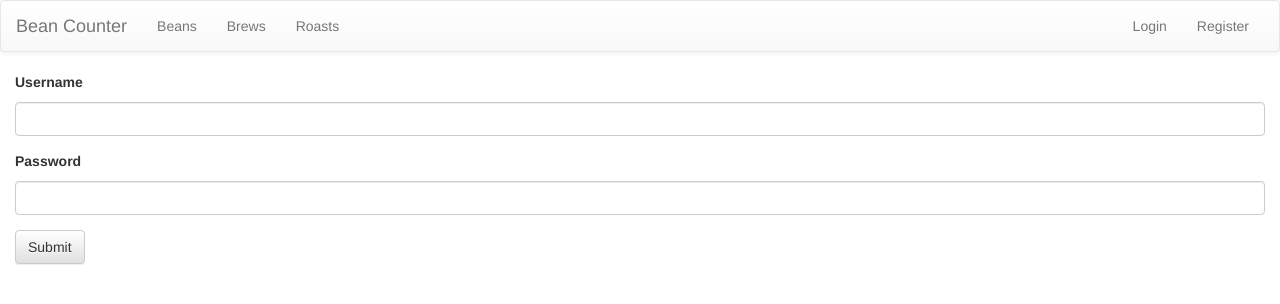
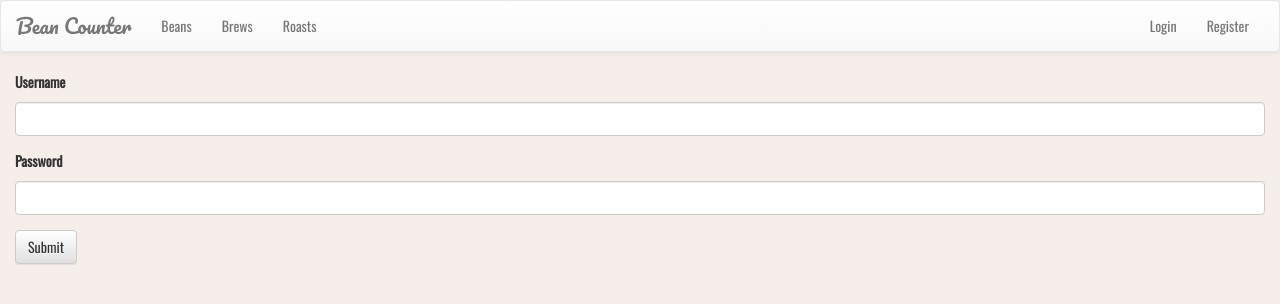
Before and after one commit to BouncyNudibranch/bean-counter, a Flask app: a page that uses app/templates/login.html in a window 1280 px wide. Shown: the top 304 px of the page. Run offline with Flask 2, Linux system fonts and the light colour scheme; some libraries are stand-ins or nearby versions.

Commit message:
basic styling

```diff
--- a/app/static/coffee-style.css
+++ b/app/static/coffee-style.css
@@ -1,3 +1,20 @@
+@import url(http://fonts.googleapis.com/css?family=Oswald|Pacifico);
+
+body {
+    background: #F6EEEA;
+    font-family: "Oswald";
+}
+
+img {
+    border: 0px solid #000;
+    border-radius: 30px;
+}
+
+.navbar-brand {
+    font-family: "Pacifico";
+    font-size: 20px;
+}
+
 .input_error {
     color: #FF0000;
     margin: 0;
```
Also changed, not shown: bean_counter.db.
